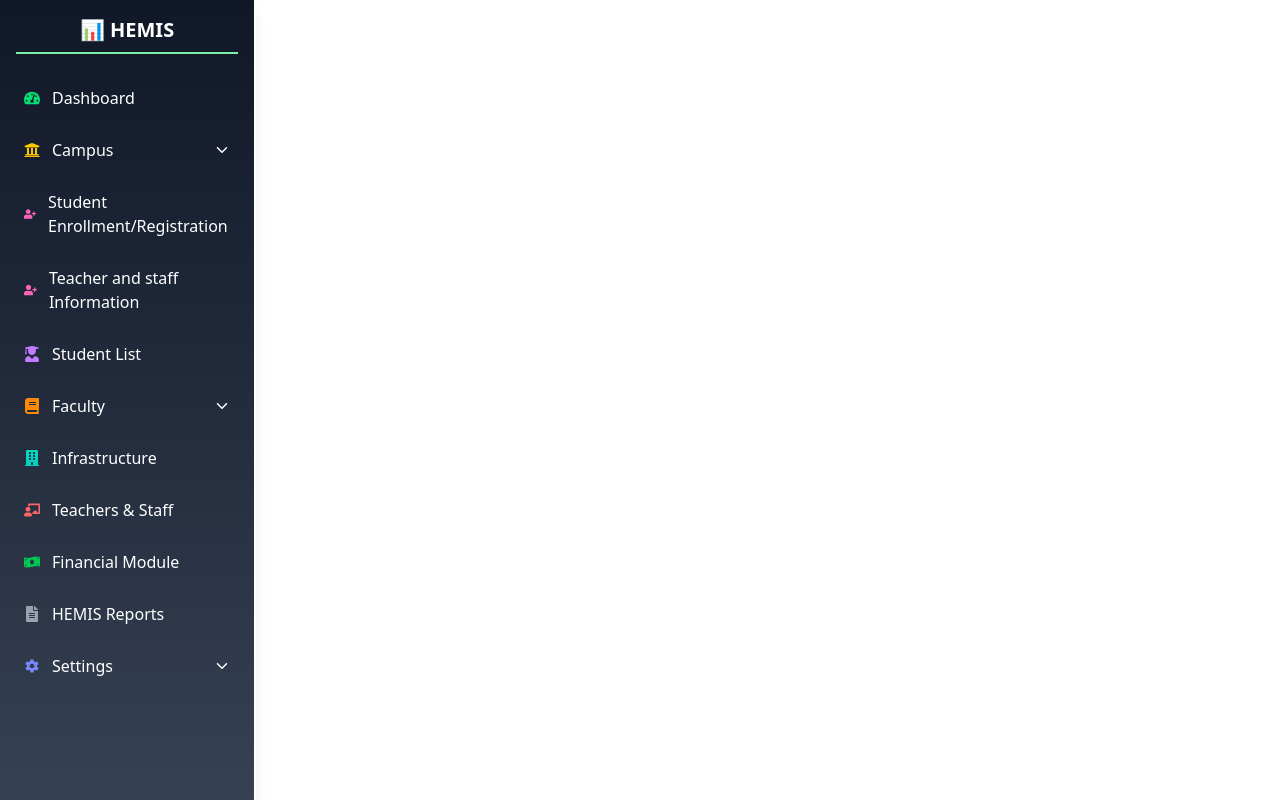
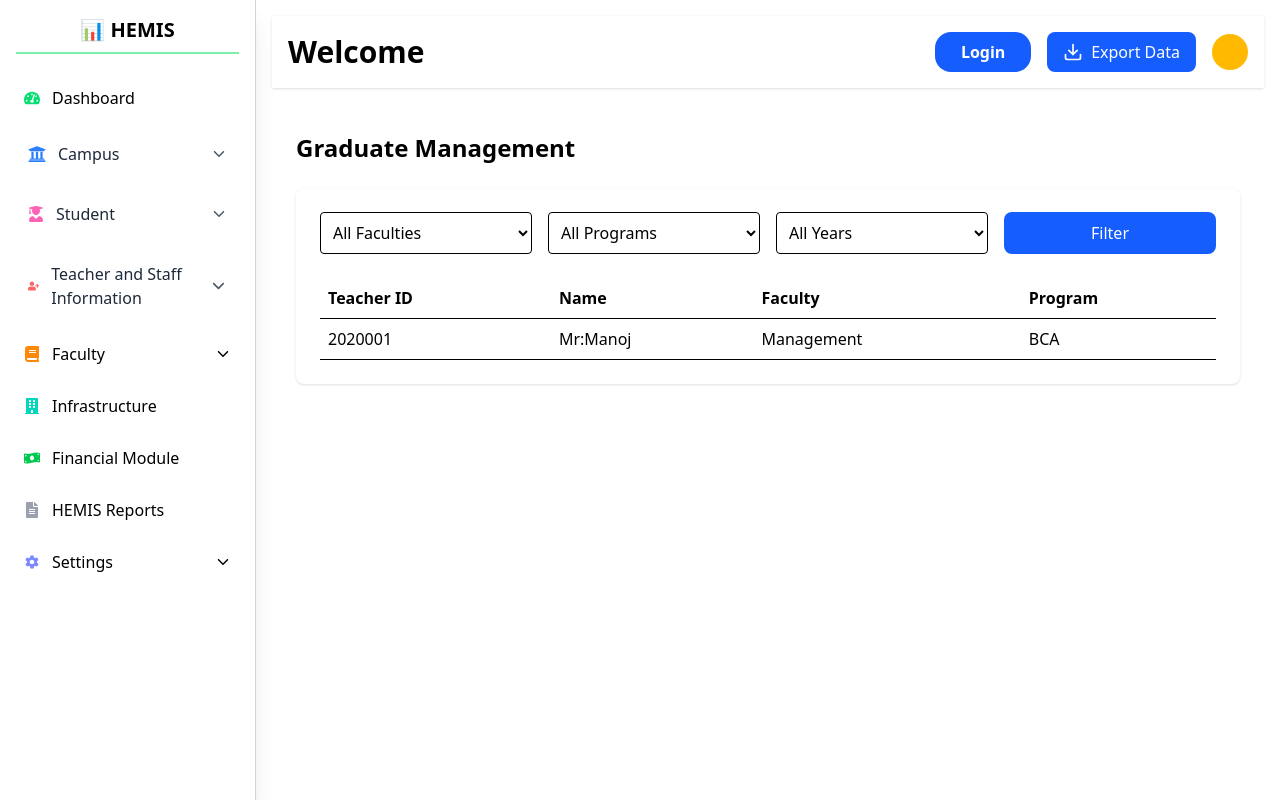
Before and after one commit to Sumitbharti230/AdminPanel, a React (Vite) app: page /teacherlist in a window 1280 px wide. Built offline with nearby package versions, Linux system fonts and the light colour scheme.

Commit message:
dropdown made

```diff
--- a/src/App.jsx
+++ b/src/App.jsx
@@ -13,6 +13,7 @@ import LoginPage from "./Components/Login";
 import CampusList from "./Components/campuslist";
 import FacultyListTable from "./Components/FacultyList";
 import AddFaculty from "./Components/AddFaculty";
+import TeacherList from "./Components/Teacherlist";
 
 function App() {
   return (
@@ -30,7 +31,7 @@ function App() {
           <Route path="/studentlist" element={<Studentlist />} />
           <Route path="/infrastructure" element={<Infrastructure />} />
           <Route path="/reports" element={<HEMISReports />} />
-          <Route path="/student-enrollment" element={<StudentEnrollmentForm />} />
+          <Route path="/studentregistration" element={<StudentEnrollmentForm />} />
           <Route path="teacher_and_staff" element={<Teacher_and_staff />} />
           <Route path="/main-content" element={<MainContent />} />
           <Route path="/campusregistrationForm" element={<CampusRegistrationForm />} />
@@ -38,6 +39,7 @@ function App() {
           <Route path="/Login" element={<LoginPage />} />
           <Route path="/facultylisttable" element={<FacultyListTable />} />
           <Route path="/Addfaculty" element={<AddFaculty />} />
+          <Route path="/teacherlist" element={<TeacherList />} />
         </Routes>
       </div>
     </div>
--- a/src/Components/Sidebar.jsx
+++ b/src/Components/Sidebar.jsx
@@ -1,110 +1,131 @@
 import { Link } from "react-router-dom";
-import { FaTachometerAlt, FaUniversity, FaUsers, FaUserGraduate, FaBook, FaBuilding, FaChalkboardTeacher, FaMoneyBillWave, FaFileAlt, FaUserPlus, FaHome } from "react-icons/fa";
-import { IoMdSettings, IoIosArrowDown } from "react-icons/io";
+import {
+  FaTachometerAlt,
+  FaUniversity,
+  FaUsers,
+  FaUserGraduate,
+  FaBook,
+  FaBuilding,
+  FaChalkboardTeacher,
+  FaMoneyBillWave,
+  FaFileAlt,
+  FaUserPlus,
+  FaHome,
+} from "react-icons/fa";
+import { CiCircleList } from "react-icons/ci";
+
+import { IoMdSettings, IoIosArrowDown, IoMdAdd } from "react-icons/io";
 import { useState } from "react";
-
 
 const Sidebar = () => {
 
   const [openDropdown, setOpenDropdown] = useState(null);
   const [openSubDropdown, setOpenSubDropdown] = useState(null); // For nested dropdowns
 
-
   const toggleDropdown = (dropdownName) => {
     setOpenDropdown((prev) => (prev === dropdownName ? null : dropdownName));
   };
 
   const toggleSubDropdown = (subDropdownName) => {
-    setOpenSubDropdown((prev) => (prev === subDropdownName ? null : subDropdownName));
+    setOpenSubDropdown((prev) =>
+      prev === subDropdownName ? null : subDropdownName
+    );
   };
 
   return (
-
     <>
-
-      <div className="h-screen w-64 bg-gradient-to-b from-gray-900 to-gray-700 text-white p-4 shadow-lg border-r-2 overflow-y-auto scrollbar-hidden">
-        <h1 className="text-xl font-bold mb-6 text-center border-b-2 border-green-300 pb-2">📊 HEMIS</h1>
+      <div className="h-screen w-64  p-4 shadow-xl border-r border-gray-300 overflow-y-auto scrollbar-hidden">
+        <h1 className="text-xl font-bold mb-6 text-center border-b-2 border-green-300  pb-2">
+          📊 HEMIS
+        </h1>
         <ul>
-          <li className="mb-3">
-            <Link to="/" className="flex items-center p-2 hover:bg-gray-600 rounded">
+          <li className="mb-3 ">
+            <Link
+              to="/"
+              className="flex items-center p-2 hover:bg-gray-400 rounded"
+            >
               <FaTachometerAlt className="mr-3 text-green-400" /> Dashboard
             </Link>
           </li>
 
 
+
           <li className="mb-3 relative">
-            <details className="group">
-              <summary
+            {/* Dropdown Header */}
+            <div
               onClick={() => toggleDropdown("campus")}
-                className="flex items-center p-2 hover:bg-gray-600 rounded cursor-pointer list-none">
-                <FaUniversity className="mr-3 text-yellow-400" />
-                Campus
-                <IoIosArrowDown className="ml-auto transition-transform duration-200 group-open:rotate-180" />
-              </summary>
+              className="flex items-center p-3  hover:bg-gray-400 rounded-lg cursor-pointer transition-all"
+            >
+              <FaUniversity className="mr-3 text-blue-500 text-lg" />
+              <span className="text-gray-800 font-medium">Campus</span>
+              <IoIosArrowDown
+                className={`ml-auto text-gray-600 transition-transform duration-200 ${
+                  openDropdown === "campus" ? "rotate-180" : ""
+                }`}
+              />
+            </div>
+
+            {/* Dropdown Items */}
             {openDropdown === "campus" && (
-                <ul className="mt-1 bg-gray-700 rounded shadow-md transition-all duration-200">
+              <ul className="mt-2 border border-gray-300 text-gray-800 rounded-lg shadow-lg transition-all duration-500">
                 <li>
                   <Link
                     to="/campuslist"
-                      className="block px-4 py-2 hover:bg-gray-600"
+                    className="px-4 py-3 flex items-center hover:bg-gray-100 rounded-t-lg transition-all"
                   >
-                      Campus List
+                    <span className="font-medium">Campus List</span>
+                    <CiCircleList className="ml-auto text-black text-xl" />
                   </Link>
                 </li>
+
                 <li>
                   <Link
                     to="/campusregistrationForm"
-                      className="block px-4 py-2 hover:bg-gray-600"
+                    className="px-4 py-3 flex items-center hover:bg-gray-100 rounded-b-lg transition-all"
                   >
-                      Campus Registration
+                    <span className="font-medium">Campus Registration</span>
+                    <IoMdAdd className="ml-auto text-black rounded-full p-1 text-2xl" />
                   </Link>
                 </li>
               </ul>
             )}
-
-            </details>
           </li>
 
-          <li className="mb-3">
-            <Link to="/student-enrollment" className="flex items-center p-2 hover:bg-gray-600 rounded">
-              <FaUserPlus className="mr-3 text-pink-400" /> Student Enrollment/Registration
-            </Link>
-          </li>
-          <li className="mb-3">
-            <Link to="/teacher_and_staff" className="flex items-center p-2 hover:bg-gray-600 rounded">
-              <FaUserPlus className="mr-3 text-pink-400" /> Teacher and staff Information
-            </Link>
-          </li>
-          <li className="mb-3">
-            <Link to="/studentlist" className="flex items-center p-2 hover:bg-gray-600 rounded">
-              <FaUserGraduate className="mr-3 text-purple-400" /> Student List
+          <li className="mb-3 relative">
+            {/* Parent Dropdown Header */}
+            <div
+              onClick={() => toggleDropdown("student")}
+              className="flex items-center p-3  hover:bg-gray-400 rounded-lg cursor-pointer transition-all"
+            >
+              <FaUserGraduate className="mr-3 text-pink-400" />
+              <span className="text-gray-800 font-medium">Student</span>
+              <IoIosArrowDown
+                className={`ml-auto text-gray-600 transition-transform duration-200 ${
+                  openDropdown === "campus" ? "rotate-180" : ""
+                }`}
+              />
+            </div>
+
+            {/* Child Dropdown Items */}
+            {openDropdown === "student" && (
+              <ul className="mt-2  border border-gray-300 text-gray-800 rounded-lg shadow-lg transition-all duration-500">
+                <li>
+                  <Link
+                    to="/studentlist"
+                    className="px-4 py-3 flex items-center hover:bg-gray-100 rounded-t-lg transition-all"
+                  >
+                    <span className="font-medium">Student List</span>
+                    <CiCircleList className="ml-auto text-black text-xl" />
                   </Link>
                 </li>
 
-
-
-          {/* Faculty Dropdown */}
-          <li className="mb-3 relative">
-            <div
-              className="flex items-center p-2 hover:bg-gray-600 rounded cursor-pointer"
-              onClick={() => toggleDropdown("faculty")}
+                <li>
+                  <Link
+                    to="/studentregistration"
+                    className="px-4 py-3 flex items-center hover:bg-gray-100 rounded-b-lg transition-all"
                   >
-              <FaBook className="mr-3 text-orange-400" />
-              Faculty
-              <IoIosArrowDown
-                className={`ml-auto transition-transform duration-200 ${openDropdown === "faculty" ? "rotate-180" : ""}`}
-              />
-            </div>
-            {openDropdown === "faculty" && (
-              <ul className="mt-1 bg-gray-700 rounded shadow-md">
-                <li>
-                  <Link to="/facultylisttable" className="block px-4 py-2 hover:bg-gray-600">
-                    Faculty List
-                  </Link>
-                </li>
-                <li>
-                  <Link to="/addfaculty" className="block px-4 py-2 hover:bg-gray-600">
-                    Add Faculty
+                    <span className="font-medium">Student Registration</span>
+                    <IoMdAdd className="ml-auto text-black rounded-full p-1 text-2xl" />
                   </Link>
                 </li>
               </ul>
@@ -112,79 +133,42 @@ const Sidebar = () => {
           </li>
 
 
-          <li className="mb-3">
-            <Link to="/infrastructure" className="flex items-center p-2 hover:bg-gray-600 rounded">
-              <FaBuilding className="mr-3 text-teal-400" /> Infrastructure
-            </Link>
-          </li>
-          <li className="mb-3">
-            <Link to="/staff" className="flex items-center p-2 hover:bg-gray-600 rounded">
-              <FaChalkboardTeacher className="mr-3 text-red-400" /> Teachers & Staff
-            </Link>
-          </li>
-          <li className="mb-3">
-            <Link to="/finance" className="flex items-center p-2 hover:bg-gray-600 rounded">
-              <FaMoneyBillWave className="mr-3 text-green-500" /> Financial Module
-            </Link>
-          </li>
-          <li className="mb-3">
-            <Link to="/reports" className="flex items-center p-2 hover:bg-gray-600 rounded">
-              <FaFileAlt className="mr-3 text-gray-400" /> HEMIS Reports
+
+          <li className="mb-3 relative">
+            {/* Parent Dropdown Header */}
+            <div
+              onClick={() => toggleDropdown("teacher")}
+              className="flex items-center p-3 hover:bg-gray-400 rounded-lg cursor-pointer transition-all"
+            >
+              <FaUserPlus className="mr-3 text-red-400" />
+              <span className="text-gray-800 font-medium">
+                Teacher and Staff Information
+              </span>
+              <IoIosArrowDown
+                className={`ml-auto text-gray-600 transition-transform duration-200 text-2xl ${
+                  openDropdown === "teacher" ? "rotate-180" : ""
+                }`}
+              />
+            </div>
+
+            {/* Child Dropdown Items */}
+            {openDropdown === "teacher" && (
+              <ul className="mt-2  border border-gray-300 text-gray-800 rounded-lg shadow-lg transition-all duration-500">
+                <li>
+                  <Link
+                    to="/teacher_and_staff"
+                    className="px-4 py-3 flex items-center hover:bg-gray-100 rounded-t-lg transition-all"
+                  >
+                    <span className="font-medium">Register Teacher</span>
                   </Link>
                 </li>
 
-
-          {/* Settings Dropdown */}
-          <li className="mb-3 relative">
-            <div onClick={() => toggleDropdown("settings")} className="flex items-center p-2 hover:bg-gray-600 rounded cursor-pointer">
-              <IoMdSettings className="mr-3 text-indigo-400" />
-              Settings
-              <IoIosArrowDown className={`ml-auto transition-transform duration-200 ${openDropdown === "settings" ? "rotate-180" : ""}`} />
-            </div>
-            {openDropdown === "settings" && (
-              <ul className="mt-1 bg-gray-700 rounded shadow-md">
-
-
-                {/* Faculty with Nested Dropdown */}
-                <li className="relative">
-                  <div onClick={() => toggleSubDropdown("faculty")} className="flex items-center px-4 py-2 hover:bg-gray-600 cursor-pointer">
-                    Faculty
-                    <IoIosArrowDown className={`ml-auto transition-transform duration-200 ${openSubDropdown === "faculty" ? "rotate-180" : ""}`} />
-                  </div>
-                  {openSubDropdown === "faculty" && (
-                    <ul className="ml-4 mt-1 bg-gray-800 rounded shadow-md">
                 <li>
-                        <Link to="/facultylisttable" className="block px-4 py-2 hover:bg-gray-600">
-                          Faculty List
-                        </Link>
-                      </li>
-                      <li>
-                        <Link to="/settings/add-faculty" className="block px-4 py-2 hover:bg-gray-600">
-                          Add Faculty
-                        </Link>
-                      </li>
-                    </ul>
-                  )}
-                </li>
-
-                <li>
-                  <Link to="/settings/level" className="block px-4 py-2 hover:bg-gray-600">
-                    Level
-                  </Link>
-                </li>
-                <li>
-                  <Link to="/settings/program" className="block px-4 py-2 hover:bg-gray-600">
-                    Program
-                  </Link>
-                </li>
-                <li>
-                  <Link to="/settings/caste" className="block px-4 py-2 hover:bg-gray-600">
-                    Caste
-                  </Link>
-                </li>
-                <li>
-                  <Link to="/settings/disability" className="block px-4 py-2 hover:bg-gray-600">
-                    Disability Type
+                  <Link
+                    to="/teacherlist"
+                    className="px-4 py-3 flex items-center hover:bg-gray-100 rounded-b-lg transition-all"
+                  >
+                    <span className="font-medium">Teacher List</span>
                   </Link>
                 </li>
               </ul>
@@ -195,9 +179,158 @@ const Sidebar = () => {
 
 
 
+          {/* Faculty Dropdown */}
+          <li className="mb-3 relative">
+            <div
+              className="flex items-center p-2 hover:bg-gray-400 rounded cursor-pointer"
+              onClick={() => toggleDropdown("faculty")}
+            >
+              <FaBook className="mr-3 text-orange-400" />
+              Faculty
+              <IoIosArrowDown
+                className={`ml-auto transition-transform duration-200 ${
+                  openDropdown === "faculty" ? "rotate-180" : ""
+                }`}
+              />
+            </div>
+            {openDropdown === "faculty" && (
+              <ul className="mt-1 rounded shadow-md">
+                <li>
+                  <Link
+                    to="/facultylisttable"
+                    className="block px-4 py-2 hover:bg-gray-100"
+                  >
+                    Faculty List
+                  </Link>
+                </li>
+                <li>
+                  <Link
+                    to="/addfaculty"
+                    className="block px-4 py-2 hover:bg-gray-600"
+                  >
+                    Add Faculty
+                  </Link>
+                </li>
+              </ul>
+            )}
+          </li>
+
+          <li className="mb-3">
+            <Link
+              to="/infrastructure"
+              className="flex items-center p-2 hover:bg-gray-400 rounded"
+            >
+              <FaBuilding className="mr-3 text-teal-400" /> Infrastructure
+            </Link>
+          </li>
+
+
+          <li className="mb-3">
+            <Link
+              to="/finance"
+              className="flex items-center p-2 hover:bg-gray-400 rounded"
+            >
+              <FaMoneyBillWave className="mr-3 text-green-500" /> Financial
+              Module
+            </Link>
+          </li>
+          <li className="mb-3">
+            <Link
+              to="/reports"
+              className="flex items-center p-2 hover:bg-gray-400 rounded"
+            >
+              <FaFileAlt className="mr-3 text-gray-400" /> HEMIS Reports
+            </Link>
+          </li>
+
+          {/* Settings Dropdown */}
+          <li className="mb-3 relative">
+            <div
+              onClick={() => toggleDropdown("settings")}
+              className="flex items-center p-2 hover:bg-gray-400 rounded cursor-pointer"
+            >
+              <IoMdSettings className="mr-3 text-indigo-400" />
+              Settings
+              <IoIosArrowDown
+                className={`ml-auto transition-transform duration-200 ${
+                  openDropdown === "settings" ? "rotate-180" : ""
+                }`}
+              />
+            </div>
+            {openDropdown === "settings" && (
+              <ul className="mt-1  rounded shadow-md">
+                {/* Faculty with Nested Dropdown */}
+                <li className="relative">
+                  <div
+                    onClick={() => toggleSubDropdown("faculty")}
+                    className="flex items-center px-4 py-2 hover:bg-gray-400 cursor-pointer"
+                  >
+                    Faculty
+                    <IoIosArrowDown
+                      className={`ml-auto transition-transform duration-200 ${
+                        openSubDropdown === "faculty" ? "rotate-180" : ""
+                      }`}
+                    />
+                  </div>
+                  {openSubDropdown === "faculty" && (
+                    <ul className="ml-4 mt-1 bg-gray-300 rounded shadow-md">
+                      <li>
+                        <Link
+                          to="/facultylisttable"
+                          className="block px-4 py-2 hover:bg-gray-400"
+                        >
+                          Faculty List
+                        </Link>
+                      </li>
+                      <li>
+                        <Link
+                          to="/addfaculty"
+                          className="block px-4 py-2 hover:bg-gray-400"
+                        >
+                          Add Faculty
+                        </Link>
+                      </li>
+                    </ul>
+                  )}
+                </li>
+
+                <li>
+                  <Link
+                    to="/settings/level"
+                    className="block px-4  mt-3 py-2 hover:bg-gray-400"
+                  >
+                    Level
+                  </Link>
+                </li>
+                <li>
+                  <Link
+                    to="/settings/program"
+                    className="block px-4 py-2 hover:bg-gray-400"
+                  >
+                    Program
+                  </Link>
+                </li>
+                <li>
+                  <Link
+                    to="/settings/caste"
+                    className="block px-4 py-2 hover:bg-gray-400"
+                  >
+                    Caste
+                  </Link>
+                </li>
+                <li>
+                  <Link
+                    to="/settings/disability"
+                    className="block px-4 py-2 hover:bg-gray-400"
+                  >
+                    Disability Type
+                  </Link>
+                </li>
+              </ul>
+            )}
+          </li>
         </ul>
       </div>
-
     </>
   );
 };
--- a/src/Components/StudentEnrollmentForm.jsx
+++ b/src/Components/StudentEnrollmentForm.jsx
@@ -10,7 +10,7 @@ const StudentRegistrationForm = () => {
 
     return (
         <>
-            <div>
+            <div className="mb-5">
                 <TopBar />
             </div>
             <div className="w-[90%] mx-auto p-8 bg-gray-200 shadow-2xl rounded-lg">
--- a/src/Components/Teacher_and_staff.jsx
+++ b/src/Components/Teacher_and_staff.jsx
@@ -9,7 +9,6 @@ const TeacherStaffForm = () => {
 
     return (
         <>
-
 
         <div>
         <TopBar />
--- /dev/null
+++ b/src/Components/Teacherlist.jsx
@@ -0,0 +1,53 @@
+import React from 'react';
+import TopBar from './TopBar';
+
+const TeacherList = () => (
+
+<>
+  <div className='mb-5'>
+
+    <TopBar/>
+  </div>
+  <div className="p-6">
+    <h2 className="text-2xl font-bold mb-6">Graduate Management</h2>
+    <div className="bg-white rounded-lg shadow p-6">
+      <div className="grid grid-cols-4 gap-4 mb-6">
+        <select className="p-2 border rounded">
+          <option>All Faculties</option>
+        </select>
+        <select className="p-2 border rounded">
+          <option>All Programs</option>
+        </select>
+        <select className="p-2 border rounded">
+          <option>All Years</option>
+        </select>
+        <button className="bg-blue-600 text-white px-4 py-2 rounded-lg">
+          Filter
+        </button>
+      </div>
+
+      <table className="w-full">
+        <thead>
+          <tr className="border-b">
+            <th className="text-left p-2">Teacher ID</th>
+            <th className="text-left p-2">Name</th>
+            <th className="text-left p-2">Faculty</th>
+            <th className="text-left p-2">Program</th>
+          </tr>
+        </thead>
+        <tbody>
+          <tr className="border-b">
+            <td className="p-2">2020001</td>
+            <td className="p-2">Mr:Manoj</td>
+            <td className="p-2">Management</td>
+            <td className="p-2">BCA</td>
+          </tr>
+        </tbody>
+      </table>
+    </div>
+  </div>
+  </>
+
+);
+
+export default TeacherList;
```
Lines whose indentation alone changed are shown as unchanged.
